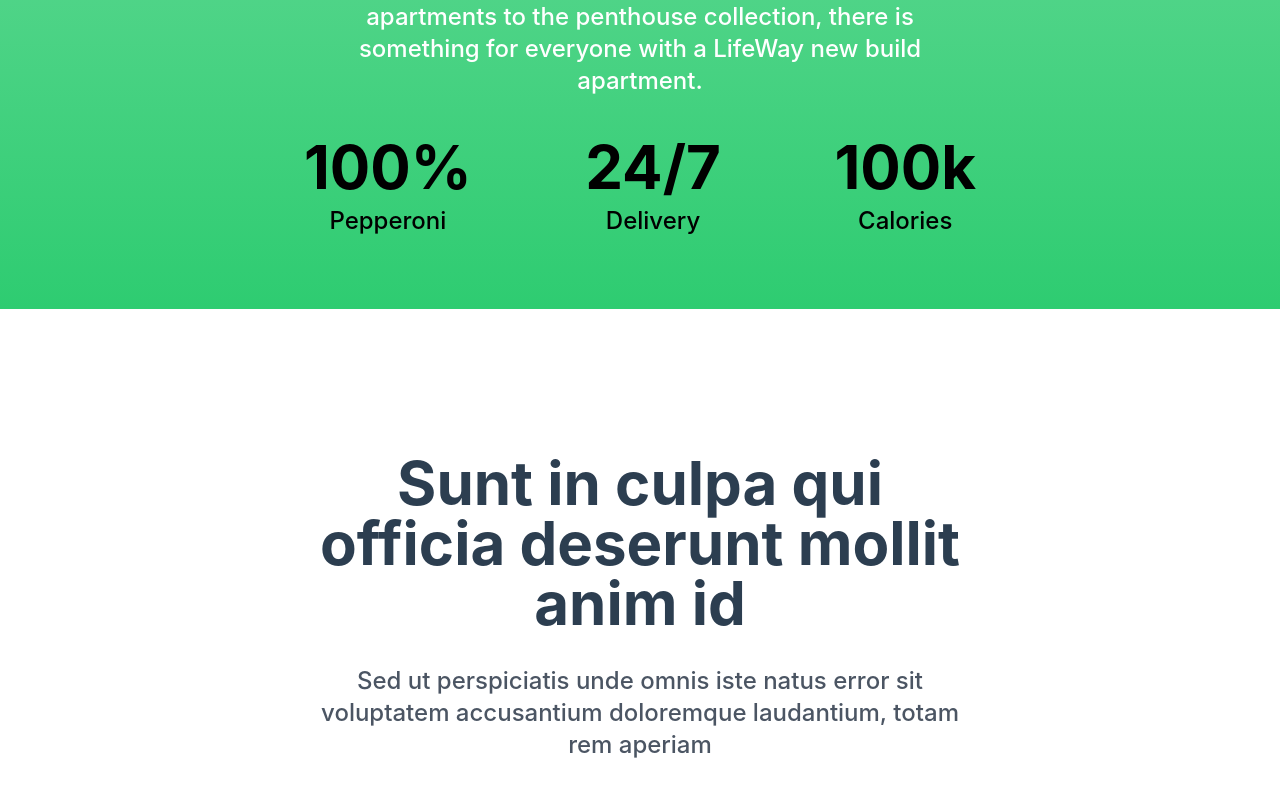
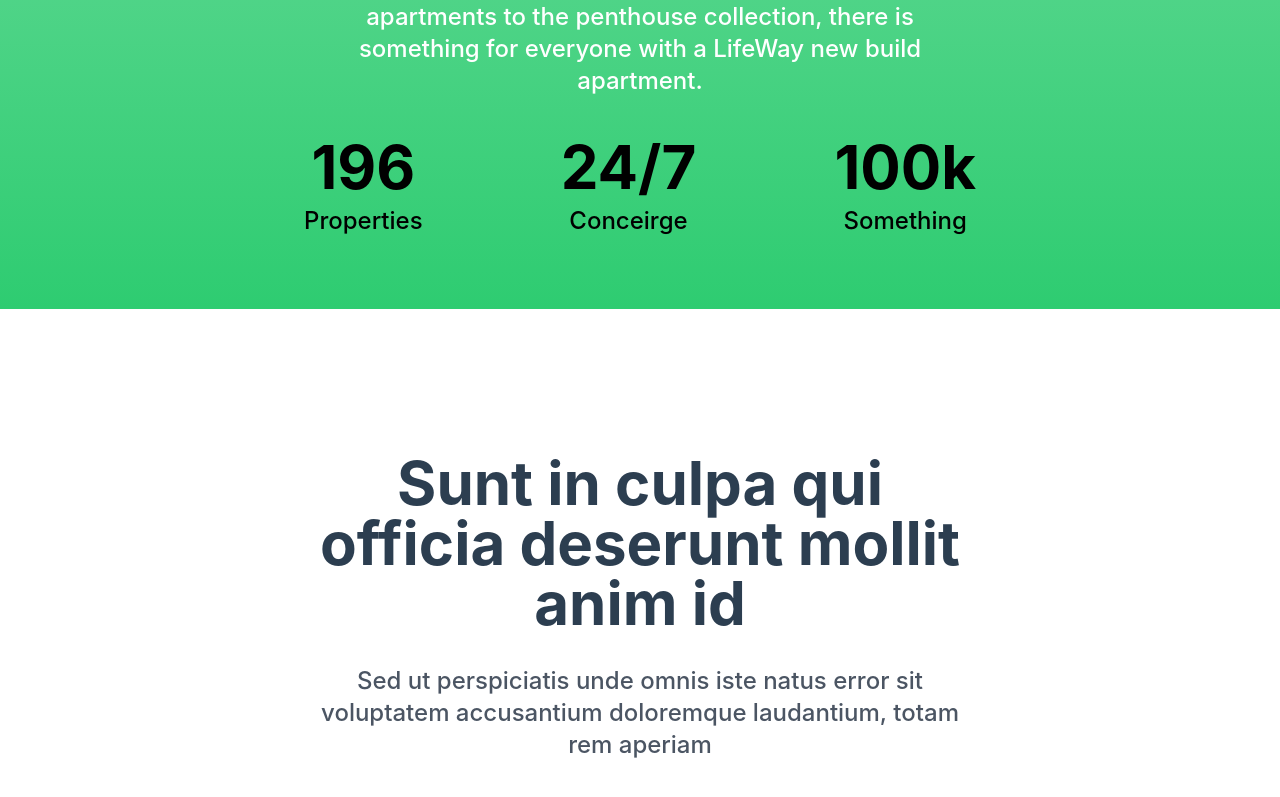
Before and after one commit to Akwei001/property-landing-page, a Next.js app: page / in a window 1280 px wide. Shown: the part 1746-2543 px from the top of the page. Built offline with nearby package versions, Linux system fonts and the light colour scheme; no server answers.

Commit message:
title changed

```diff
--- a/pages/index.js
+++ b/pages/index.js
@@ -36,7 +36,7 @@ export default function Home() {
   return (
     <div>
       <Head>
-        <title>Lorem Ipsum</title>
+        <title>LifeWay</title>
         <meta name='description' content='Generated by create next app' />
         <link rel='icon' href='/favicon.ico' />
         <style>{dom.css()}</style>
@@ -81,16 +81,16 @@ export default function Home() {
             </p>
             <div className='justify-between m-auto md:flex'>
               <div className='py-2 mb-8 text-center md:mb-0'>
-                <h2 className='mb-2 text-5xl font-bold md:text-6xl'>100%</h2>
-                <p className='text-2xl font-medium'>Pepperoni</p>
+                <h2 className='mb-2 text-5xl font-bold md:text-6xl'>196</h2>
+                <p className='text-2xl font-medium'>Properties</p>
               </div>
               <div className='py-2 mb-8 text-center md:mb-0'>
                 <h2 className='mb-2 text-5xl font-bold md:text-6xl'>24/7</h2>
-                <p className='text-2xl font-medium'>Delivery</p>
+                <p className='text-2xl font-medium'>Conceirge</p>
               </div>
               <div className='py-2 text-center'>
                 <h2 className='mb-2 text-5xl font-bold md:text-6xl'>100k</h2>
-                <p className='text-2xl font-medium'>Calories</p>
+                <p className='text-2xl font-medium'>Something</p>
               </div>
             </div>
           </div>
```
